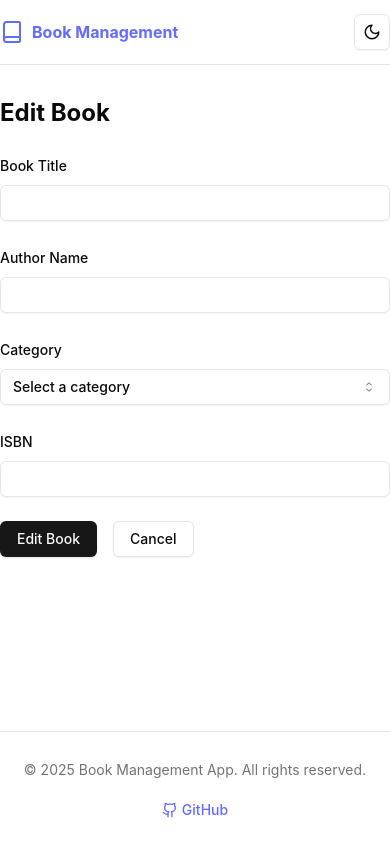
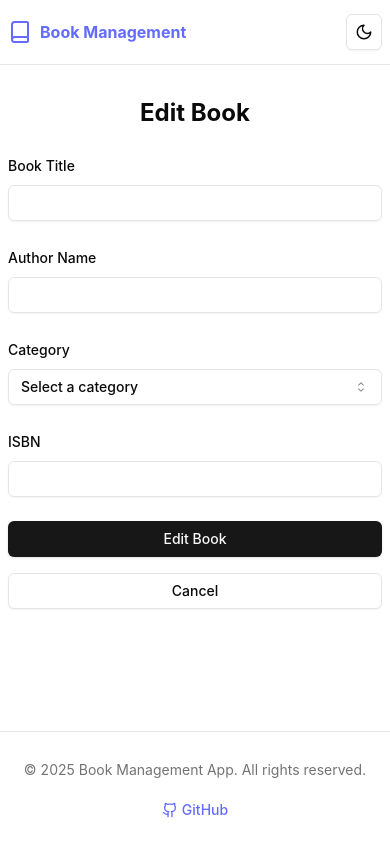
Before and after one commit to vadimdk/book-list-app, a React (Vite) app: page /edit/1 in a window 390 px wide. Built offline with nearby package versions, Linux system fonts and the light colour scheme.

Commit message:
feat: enhance layout and responsiveness of footer, header, and data table components

```diff
--- a/src/components/layout/Footer.tsx
+++ b/src/components/layout/Footer.tsx
@@ -3,7 +3,7 @@ import { Github } from 'lucide-react';
 export function Footer() {
   return (
     <footer className="border-t py-6 md:py-0">
-      <div className="container flex flex-col items-center justify-between gap-4 md:h-16 md:flex-row mx-auto">
+      <div className="container flex flex-col items-center justify-between gap-4 md:h-16 md:flex-row mx-auto md:px-1 xl:px-0">
         <p className="text-center text-sm leading-loose text-muted-foreground md:text-left">
           &copy; {new Date().getFullYear()} Book Management App. All rights reserved.
         </p>
--- a/src/components/layout/Header.tsx
+++ b/src/components/layout/Header.tsx
@@ -7,7 +7,7 @@ export function Header() {
   const { theme, toggleTheme } = useTheme();
 
   return (
-    <header className="sticky top-0 z-50 w-full border-b bg-background/95 backdrop-blur supports-[backdrop-filter]:bg-background/60">
+    <header className="sticky top-0 z-50 w-full px-2 md:px-1 border-b bg-background/95 backdrop-blur supports-[backdrop-filter]:bg-background/60">
       <div className="container flex h-16 items-center mx-auto">
         <Link to="/" className="flex items-center gap-2 font-bold">
           <Book className="h-6 w-6" />
--- a/src/components/ui/book-form.tsx
+++ b/src/components/ui/book-form.tsx
@@ -30,11 +30,8 @@ const categories = [
 export function BookForm() {
   const navigate = useNavigate();
   const { id } = useParams();
-  console.log('id', id)
-  console.log('id111', 2)
+
   const isEditMode = !!id;
-  console.log('isEditMode', isEditMode)
-
   const { books, addBook, updateBook } = useBookStore();
 
   const [formData, setFormData] = useState<BookFormData>({
@@ -43,17 +40,15 @@ export function BookForm() {
     category: '',
     isbn: ''
   });
-  console.log('formData', formData)
+
   const [errors, setErrors] = useState<Record<string, string>>({});
   const [isSubmitting, setIsSubmitting] = useState(false);
 
   useEffect(() => {
     if (isEditMode && id && books.length) {
       const bookId = id;
-      console.log('bookId', bookId)
-      console.log('books', books)
       const book = books.find(book => book.id === bookId);
-      console.log('book', book)
+
       if (book && books.length) {
         setFormData({
           title: book.title,
@@ -138,8 +133,8 @@ export function BookForm() {
   };
 
   return (
-    <div className="max-w-2xl mx-auto">
-      <h1 className="text-2xl font-bold mb-6">
+    <div className="max-w-2xl px-2 md:px-0 mx-auto">
+      <h1 className="text-center md:text-left text-2xl font-bold mb-6">
         {isEditMode ? 'Edit Book' : 'Add a Book'}
       </h1>
 
@@ -208,7 +203,7 @@ export function BookForm() {
           )}
         </div>
 
-        <div className="flex gap-4">
+        <div className="flex flex-col md:flex-row gap-4">
           <Button type="submit" disabled={isSubmitting}>
             {isSubmitting ? 'Saving...' : isEditMode ? 'Edit Book' : 'Add a Book'}
           </Button>
--- a/src/components/ui/data-table.tsx
+++ b/src/components/ui/data-table.tsx
@@ -80,7 +80,7 @@ export function DataTable() {
   }
 
   return (
-    <div className="space-y-4">
+    <div className="px-2 lg:px-1 space-y-4">
       <div className="flex flex-col gap-y-2 md:flex-row md:gap-4 justify-between items-center">
         <h2 className="text-2xl font-bold">Book List</h2>
         <div className="w-full md:w-[295px] flex flex-col md:flex-row items-center gap-4">
@@ -99,7 +99,7 @@ export function DataTable() {
         </div>
       </div>
 
-      <div className="text-sm text-muted-foreground">
+      <div className="text-center md:text-left text-sm text-muted-foreground">
         Showing {filteredBooks.length} of {books.length} books
       </div>
 
```
